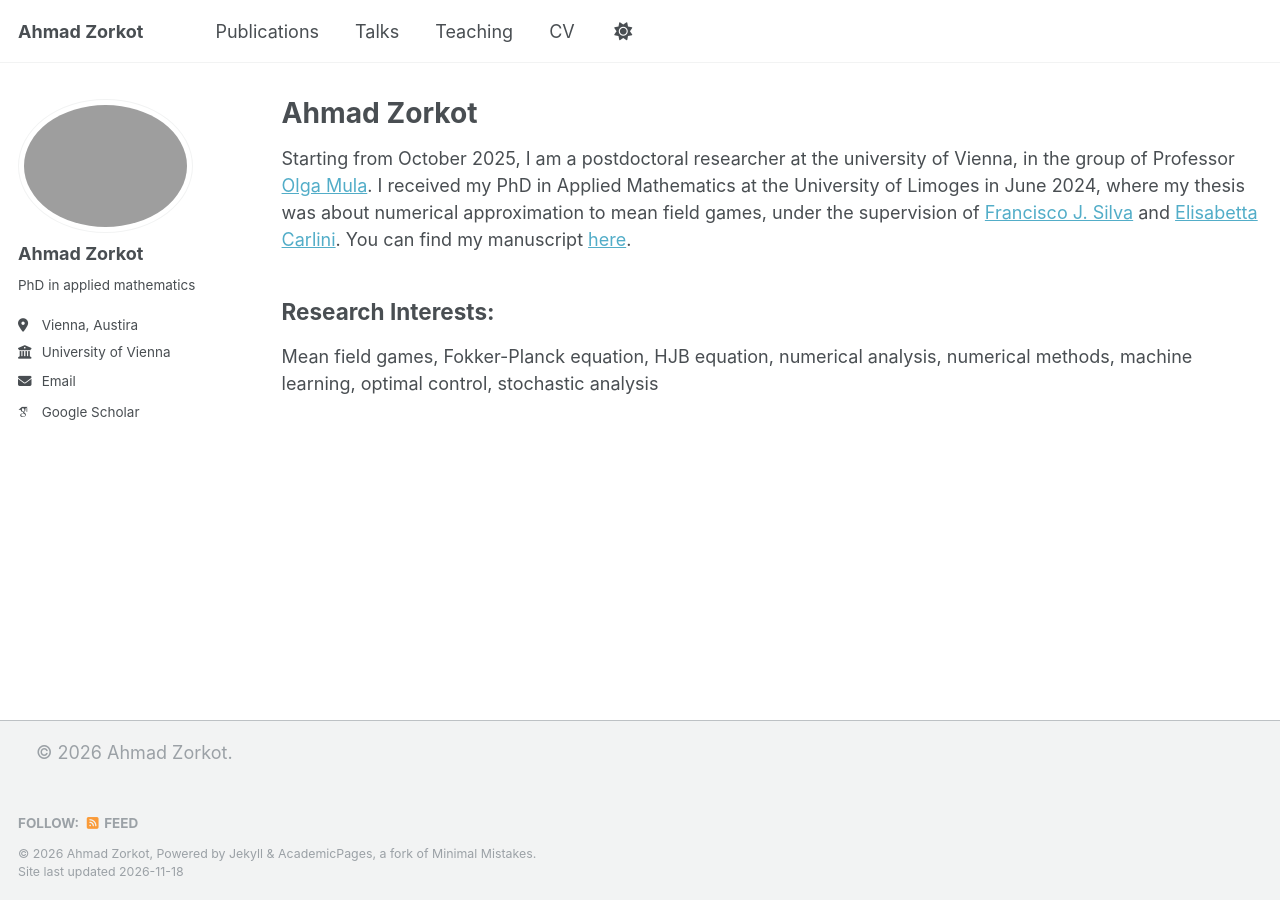
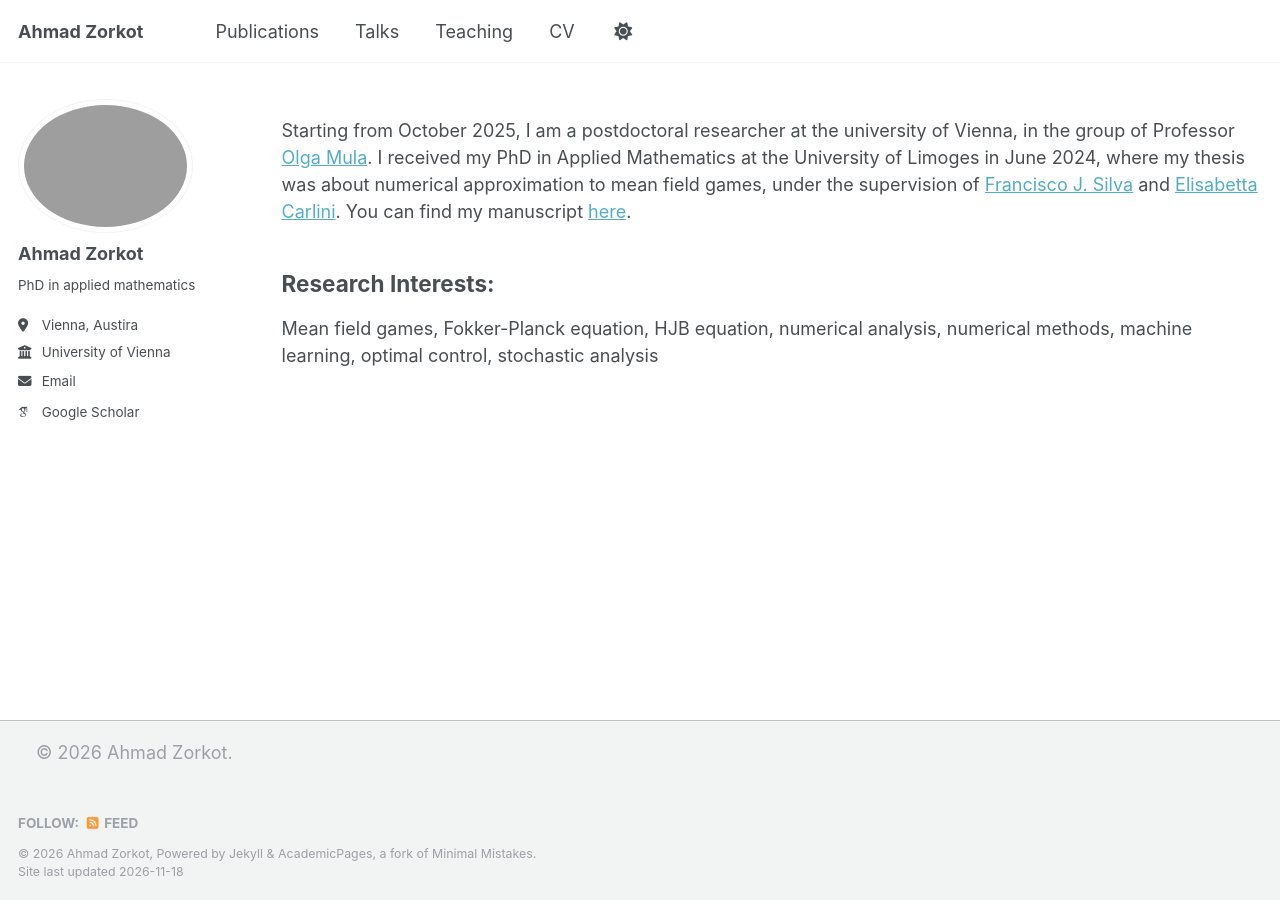
Before and after one commit to ahmadzorkot/ahmadzorkot.github.io, a Jekyll site: the page built from index.md, in a window 1280 px wide. Built offline with Jekyll 4.4.1, drawn with Linux system fonts in a browser that asks for light colours; some web fonts are replaced; our own code applies the rules of GitHub Pages for plain Markdown files.

Commit message:
Update index.md

```diff
--- a/index.md
+++ b/index.md
@@ -1,7 +1,6 @@
 ---
 layout: archive
 author_profile: true
-title: "Ahmad Zorkot"
 ---
 
 Starting from October 2025, I am a postdoctoral researcher at the university of Vienna, in the group of Professor [Olga Mula](https://omula.gitlab.io/). I received my PhD in Applied Mathematics at the University of Limoges in June 2024, where my thesis was about numerical approximation to mean field games, under the supervision of [Francisco J. Silva](https://sites.google.com/view/franciscojosesilva/) and [Elisabetta Carlini](https://www1.mat.uniroma1.it/people/carlini/Personal.html).
```
